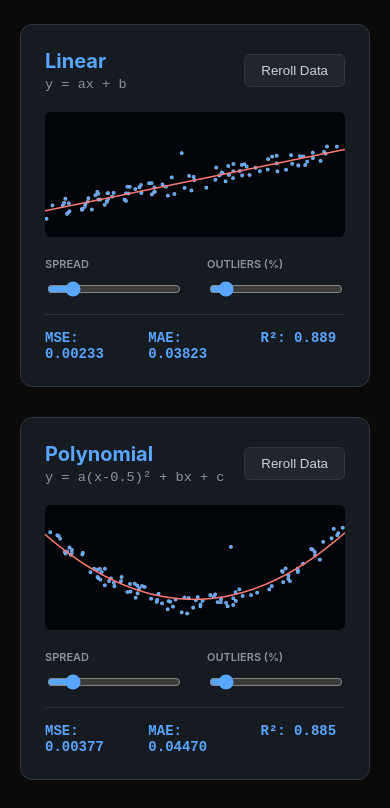
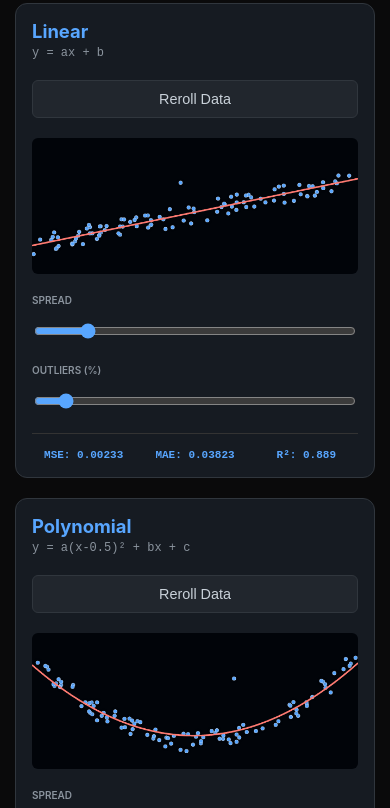
Before and after one commit to AdamPodymniak1/machine-learning-js, a plain HTML site: page index.html in a window 390 px wide. Shown: the part 96-904 px from the top of the page. Drawn offline with Linux system fonts and the light colour scheme.

Commit message:
fixed css for mobile devices

```diff
--- a/style.css
+++ b/style.css
@@ -3,7 +3,7 @@ body {
     color: #d1d1d1;
     font-family: 'Inter', sans-serif;
     margin: 0;
-    padding: 20px;
+    padding: 15px;
 }
 
 .dashboard {
@@ -13,7 +13,7 @@ body {
 
 header {
     text-align: center;
-    margin-bottom: 40px;
+    margin-bottom: 30px;
 }
 
 header h1 {
@@ -21,31 +21,40 @@ header h1 {
     margin-bottom: 8px;
     font-weight: 300;
     letter-spacing: 1px;
-}
-
-header p {
-    color: #6e7681;
-    font-size: 0.9rem;
+    font-size: 1.8rem;
 }
 
 .model-card {
     background: #161b22;
     border: 1px solid #30363d;
     border-radius: 12px;
-    padding: 24px;
-    margin-bottom: 30px;
+    padding: 16px;
+    margin-bottom: 20px;
 }
 
 .model-header {
     display: flex;
+    flex-direction: row;
     justify-content: space-between;
-    align-items: center;
+    align-items: flex-start;
+    gap: 10px;
     margin-bottom: 20px;
+}
+
+@media (max-width: 480px) {
+    .model-header {
+        flex-direction: column;
+        align-items: stretch;
+    }
+    .reroll-btn {
+        width: 100%;
+        margin-top: 10px;
+    }
 }
 
 .model-title {
     margin: 0;
-    font-size: 1.25rem;
+    font-size: 1.15rem;
     color: #58a6ff;
 }
 
@@ -53,34 +62,40 @@ header p {
     margin: 4px 0 0 0;
     font-family: 'Courier New', monospace;
     color: #8b949e;
-    font-size: 0.85rem;
+    font-size: 0.75rem;
+    word-break: break-all;
 }
 
 .reroll-btn {
-    padding: 8px 16px;
+    padding: 10px 16px;
     background: #21262d;
     border: 1px solid #30363d;
     color: #c9d1d9;
     border-radius: 6px;
     cursor: pointer;
-}
-
-.reroll-btn:hover {
-    background: #30363d;
+    font-size: 0.9rem;
+    white-space: nowrap;
 }
 
 canvas {
     background: #010409;
     border-radius: 6px;
     width: 100%;
+    height: auto;
     display: block;
 }
 
 .local-controls {
     display: grid;
-    grid-template-columns: 1fr 1fr;
-    gap: 24px;
+    grid-template-columns: 1fr;
+    gap: 16px;
     margin-top: 20px;
+}
+
+@media (min-width: 600px) {
+    .local-controls {
+        grid-template-columns: 1fr 1fr;
+    }
 }
 
 .control-item {
@@ -90,7 +105,7 @@ canvas {
 }
 
 .control-item label {
-    font-size: 11px;
+    font-size: 10px;
     color: #8b949e;
     text-transform: uppercase;
     font-weight: 600;
@@ -99,6 +114,7 @@ canvas {
 input[type="range"] {
     accent-color: #58a6ff;
     cursor: pointer;
+    height: 30px;
 }
 
 .score-grid {
@@ -107,18 +123,20 @@ input[type="range"] {
     border-top: 1px solid #333;
     display: grid;
     grid-template-columns: repeat(3, 1fr);
-    gap: 10px;
+    gap: 8px;
     font-family: monospace;
 }
 
-.score-item {
-    display: flex;
-    flex-direction: column;
-    align-items: center;
+.score-item span {
+    font-size: 11px;
+    font-weight: bold;
+    color: #58a6ff;
+    text-align: center;
+    display: block;
 }
 
-.score-item span {
-    font-size: 14px;
-    font-weight: bold;
-    color: #58a6ff;
+@media (min-width: 480px) {
+    .score-item span {
+        font-size: 14px;
+    }
 }
```
